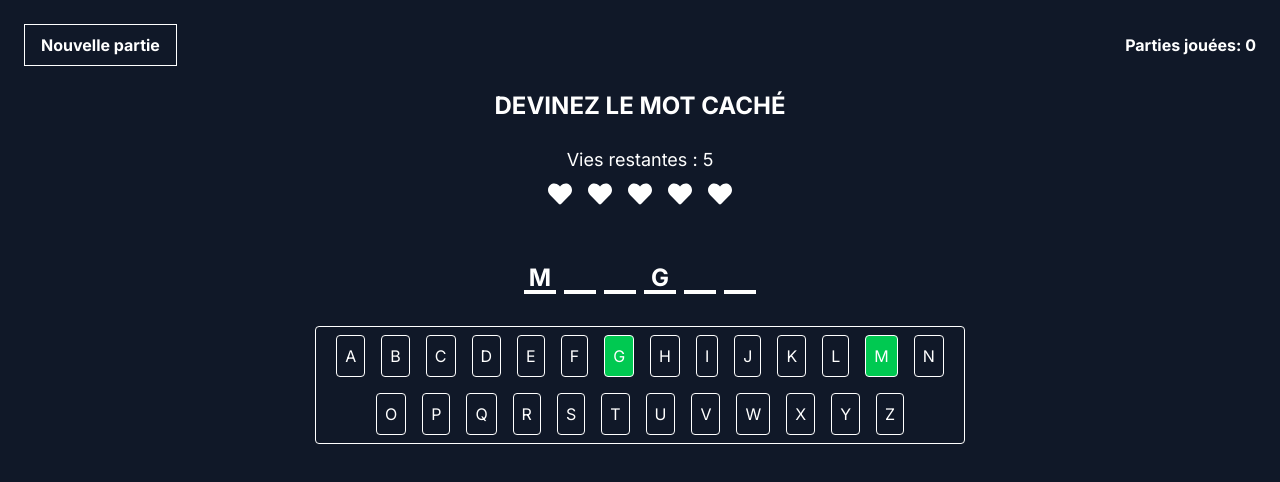
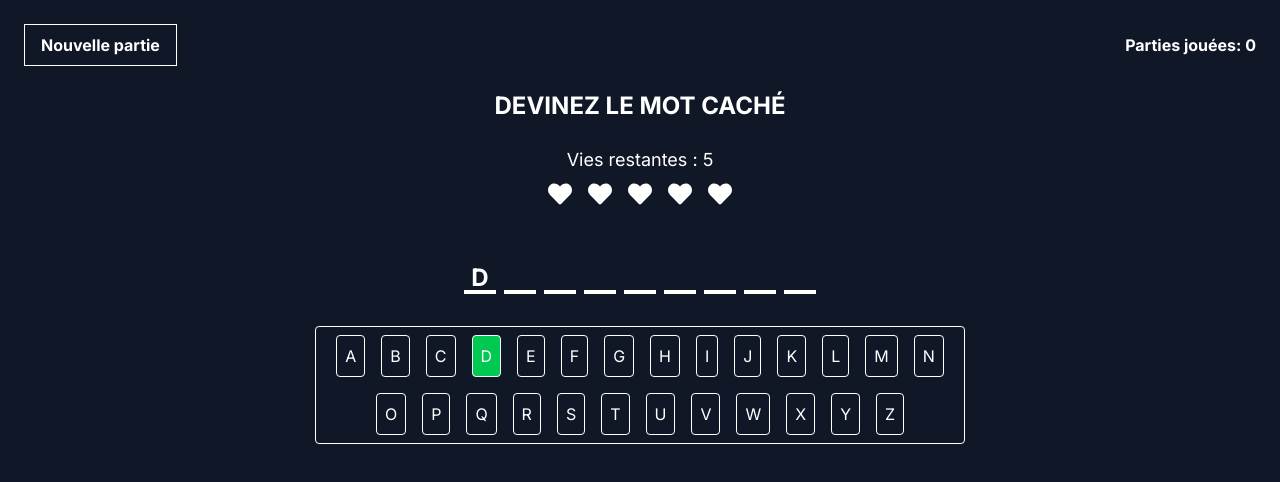
Before and after one commit to MathieuBourasseau/front-mystery-word, a React (Vite) app: page / in a window 1280 px wide. Shown: the top 482 px of the page. Built offline with nearby package versions, Linux system fonts and the light colour scheme.

Commit message:
feat: word.ts file created to put in it a list and a function to generate a random word. Mystery word is now initialise with the random word of this list. To display the first letter we catch it in a variable then we initiate colorLetter with this first letter

```diff
--- a/src/App.tsx
+++ b/src/App.tsx
@@ -1,6 +1,7 @@
 import { useState } from "react";
 import Header from "./components/Header/Header";
 import GamingZone from "./components/Gaming zone/GamingZone";
+import { list, getRandomWord } from "./utils/words";
 
 function App() {
 
@@ -11,10 +12,13 @@ function App() {
   const [hearts, setHearts] = useState(5);
 
   // State for mystery word
-  const [mysteryWord, setMysteryWord] = useState("MANGER");
+  const [mysteryWord, setMysteryWord] = useState(getRandomWord(list));
+
+  // Save the first letter of the mystery word
+  const firstLetter = mysteryWord[0];
 
   // State for color letters
-  const [colorLetter, setColorLetter] = useState<Record<string, boolean>>({ "M": true, "G": true });
+  const [colorLetter, setColorLetter] = useState<Record<string, boolean>>({[firstLetter]: true});
 
   // Reset game and increment counter of games played
   const resetGame = () => {
--- /dev/null
+++ b/src/utils/words.ts
@@ -0,0 +1,11 @@
+export const list : string[] = ["AVANCER", "DIALOGUER", "APPLICATION", "CROCODILE", "FINEMENT", "ORCHESTRER", "POLYVALENT"];
+
+export const getRandomWord = (randomWordsList : string[]) => {
+
+    const wordsList = randomWordsList;
+    const randomIndex = Math.floor(Math.random() * wordsList.length);
+    const randomWord = wordsList[randomIndex];
+
+    return randomWord;
+
+}
```
